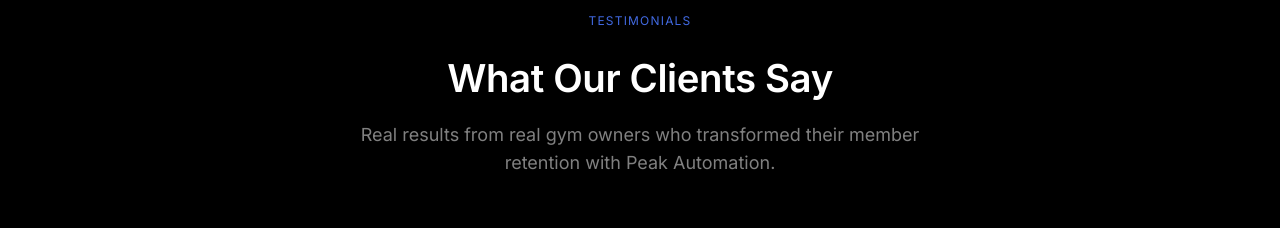
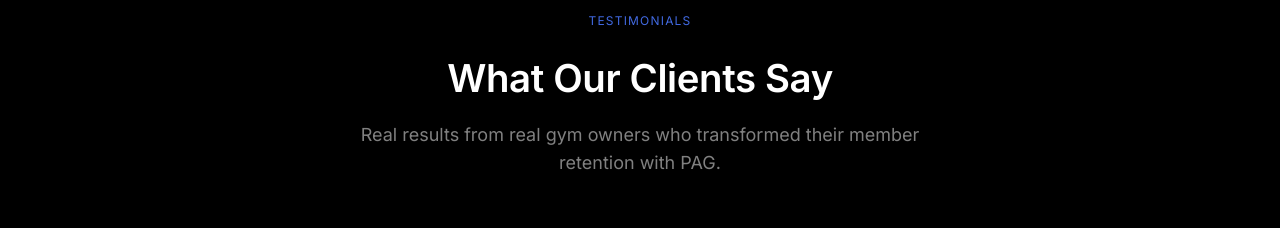
Before and after one commit to peakag/PAG, a Next.js app: page / in a window 1280 px wide. Shown: the part 7760-7988 px from the top of the page. Built offline with nearby package versions, Linux system fonts and the light colour scheme; no server answers.

Commit message:
Change 'Peak Automation' to 'PAG' in testimonials section

```diff
--- a/components/Testimonials.tsx
+++ b/components/Testimonials.tsx
@@ -97,7 +97,7 @@
               margin: '0 auto'
             }}
           >
-            Real results from real gym owners who transformed their member retention with Peak Automation.
+            Real results from real gym owners who transformed their member retention with PAG.
           </motion.p>
         </div>
 
```
